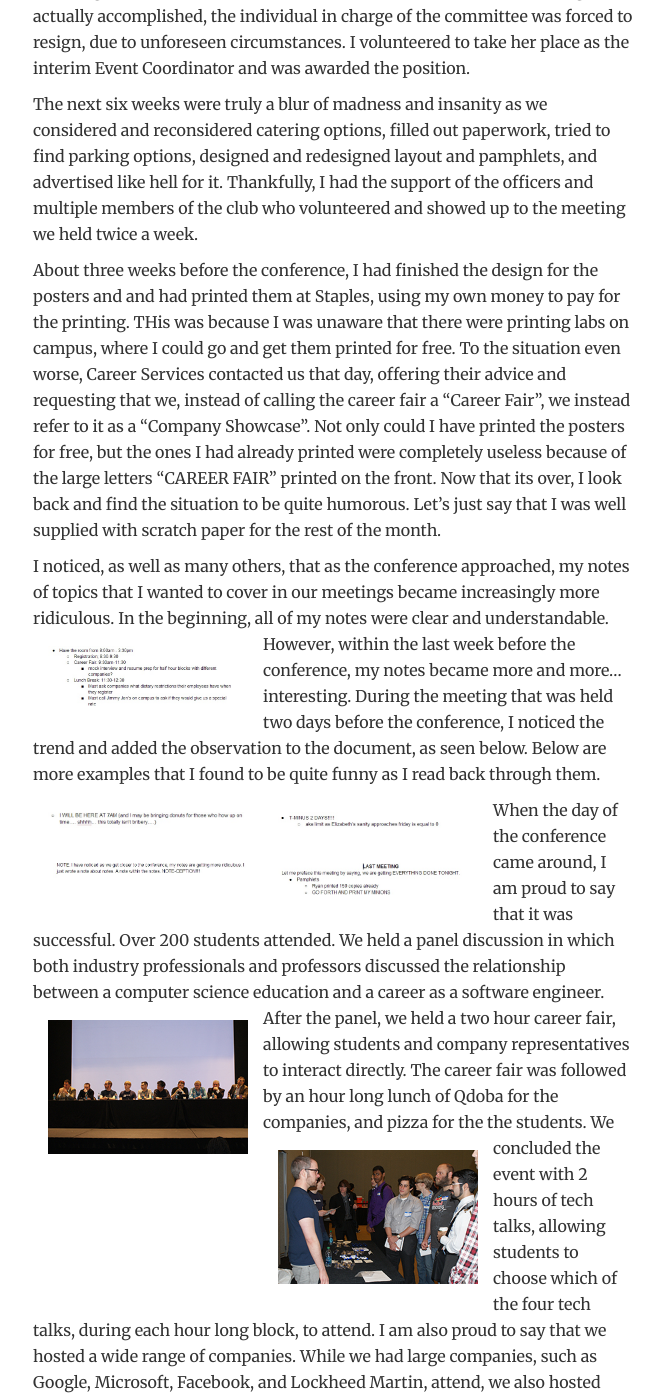
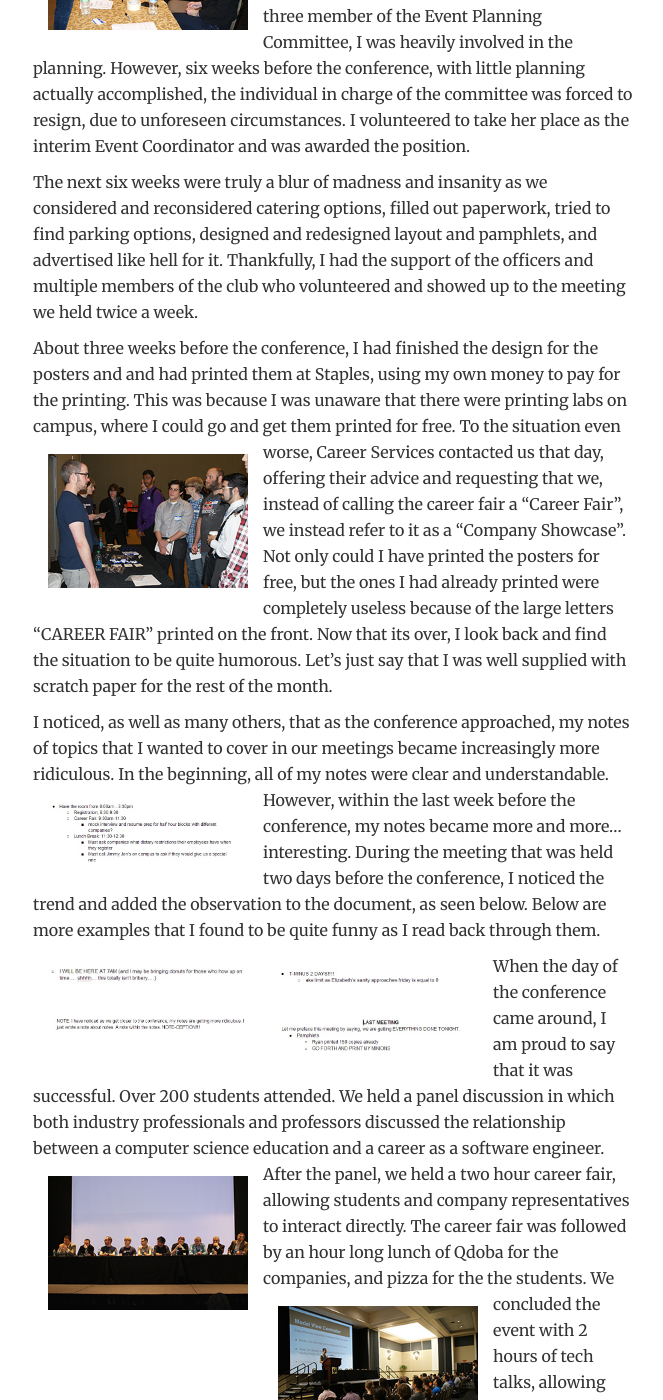
Before and after one commit to vitamessor/vitamessor.github.io, a Jekyll site: the page built from _posts/2014-4-8-ucfs-first-tech-conference.md, in a window 1280 px wide and 1400 px high, scrolled down 334 px. Shown: the whole window, without its empty margins (307-970 px from the left). Built offline with Jekyll 4.4.1, drawn with Linux system fonts in a browser that asks for light colours; comment, search, counter and statistics services are not loaded; some of the changed text lies outside the part shown.

Commit message:
I kinda hope this is the last one to add pics to the post

```diff
--- a/_posts/2014-4-8-ucfs-first-tech-conference.md
+++ b/_posts/2014-4-8-ucfs-first-tech-conference.md
@@ -2,11 +2,11 @@
 layout: post
 title: UCF’s First Tech Conference
 ---
-In the beginning of January, the Association for Computing Machinery (ACM) at the University of Central Florida (UCF) began planning its first large-scale tech conference, which was scheduled to occur mid-March. As one of the three member of the Event Planning Committee, I was heavily involved in the planning. However, six weeks before the conference, with little planning actually accomplished, the individual in charge of the committee was forced to resign, due to unforeseen circumstances. I volunteered to take her place as the interim Event Coordinator and was awarded the position.
+![Front Desk]({{eaon.me}}/img/posts/front_desk.JPG)In the beginning of January, the Association for Computing Machinery (ACM) at the University of Central Florida (UCF) began planning its first large-scale tech conference, which was scheduled to occur mid-March. As one of the three member of the Event Planning Committee, I was heavily involved in the planning. However, six weeks before the conference, with little planning actually accomplished, the individual in charge of the committee was forced to resign, due to unforeseen circumstances. I volunteered to take her place as the interim Event Coordinator and was awarded the position.
 
 The next six weeks were truly a blur of madness and insanity as we considered and reconsidered catering options, filled out paperwork, tried to find parking options, designed and redesigned layout and pamphlets, and advertised like hell for it. Thankfully, I had the support  of the officers and multiple members of the club who volunteered and showed up to the meeting we held twice a week.
 
-About three weeks before the conference, I had finished the design for the posters and  and had printed them at Staples, using my own money to pay for the printing. THis was because I was unaware that there were printing labs on campus, where I could go and get them printed for free. To the situation even worse, Career Services contacted us that day, offering their advice and requesting that we, instead of calling the career fair a “Career Fair”, we instead refer to it as a “Company Showcase”. Not only could I have printed the posters for free, but the ones I had already printed were completely useless because of the large letters “CAREER FAIR” printed on the front. Now that its over, I look back and find the situation to be quite humorous. Let’s just say that I was well supplied with scratch paper for the rest of the month.
+About three weeks before the conference, I had finished the design for the posters and  and had printed them at Staples, using my own money to pay for the printing. This was because I was unaware that there were printing labs on campus, where I could go and get them printed for free. ![Career Fair]({{eaon.me}}/img/posts/career_fair.JPG) To the situation even worse, Career Services contacted us that day, offering their advice and requesting that we, instead of calling the career fair a “Career Fair”, we instead refer to it as a “Company Showcase”. Not only could I have printed the posters for free, but the ones I had already printed were completely useless because of the large letters “CAREER FAIR” printed on the front. Now that its over, I look back and find the situation to be quite humorous. Let’s just say that I was well supplied with scratch paper for the rest of the month.
 
 I noticed, as well as many others, that as the conference approached, my notes of topics that I wanted to cover in our meetings became increasingly more ridiculous.  In the beginning, all of my notes were clear and understandable.  ![Normal Thoughts]({{eaon.me}}/img/posts/1.jpg)
 However, within the last week before the conference, my notes became more and more… interesting. During the meeting that was held two days before the conference, I noticed the trend and added the observation to the document, as seen below. Below are more examples that I found to be quite funny as I read back through them.
@@ -16,6 +16,6 @@ However, within the last week before the conference, my notes became more and mo
 ![Note about Notes]({{eaon.me}}/img/posts/note.jpg)
 ![Last Meeting]({{eaon.me}}/img/posts/last_meeting.jpg)
 
-When the day of the conference came around, I am proud to say that it was successful. Over 200 students attended. We held a panel discussion in which both industry professionals and professors discussed the relationship between a computer science education and a career as a software engineer.![Panel]({{eaon.me}}/img/posts/panel.JPG) After the panel, we held a two hour career fair, allowing students and company representatives to interact directly. The career fair was followed by an hour long lunch of Qdoba for the companies, and pizza for the the students. ![Career Fair]({{eaon.me}}/img/posts/career_fair.JPG) We concluded the event with 2 hours of tech talks, allowing students to choose which of the four tech talks, during each hour long block, to attend. I am also proud to say that we hosted a wide range of companies. While we had large companies, such as Google, Microsoft, Facebook, and Lockheed Martin, attend, we also hosted smaller companies, like Sentry Data Systems, Precision Infinity, and IZEA, as well.
+When the day of the conference came around, I am proud to say that it was successful. Over 200 students attended. We held a panel discussion in which both industry professionals and professors discussed the relationship between a computer science education and a career as a software engineer.![Panel]({{eaon.me}}/img/posts/panel.JPG) After the panel, we held a two hour career fair, allowing students and company representatives to interact directly. The career fair was followed by an hour long lunch of Qdoba for the companies, and pizza for the the students. ![Tech Talk]({{eaon.me}}/img/posts/tech_talk.JPG) We concluded the event with 2 hours of tech talks, allowing students to choose which of the four tech talks, during each hour long block, to attend. I am also proud to say that we hosted a wide range of companies. While we had large companies, such as Google, Microsoft, Facebook, and Lockheed Martin, attend, we also hosted smaller companies, like Sentry Data Systems, Precision Infinity, and IZEA, as well.
 
-On a more serious note, the amount of stress was overwhelming, and I will honestly say that it affected my grades. However, I feel as if I truly benefitted from this experience. I learned how to delegate and work with a large group of people towards a larger goal. I grew because of this experience and learned management skills. I learned how to plan something of this caliber and I am proud to say that I planned ACM at UCF’s first Tech Conference.
+On a more serious note, the amount of stress was overwhelming, and I will honestly say that it affected my grades. However, I feel as if I truly benefitted from this experience.![Everyone]({{eaon.me}}/img/posts/everyone.JPG) I learned how to delegate and work with a large group of people towards a larger goal. I grew because of this experience and learned management skills. I learned how to plan something of this caliber and I am proud to say that I planned ACM at UCF’s first Tech Conference.
```
Also changed, not shown: img/posts/front_desk.JPG.
